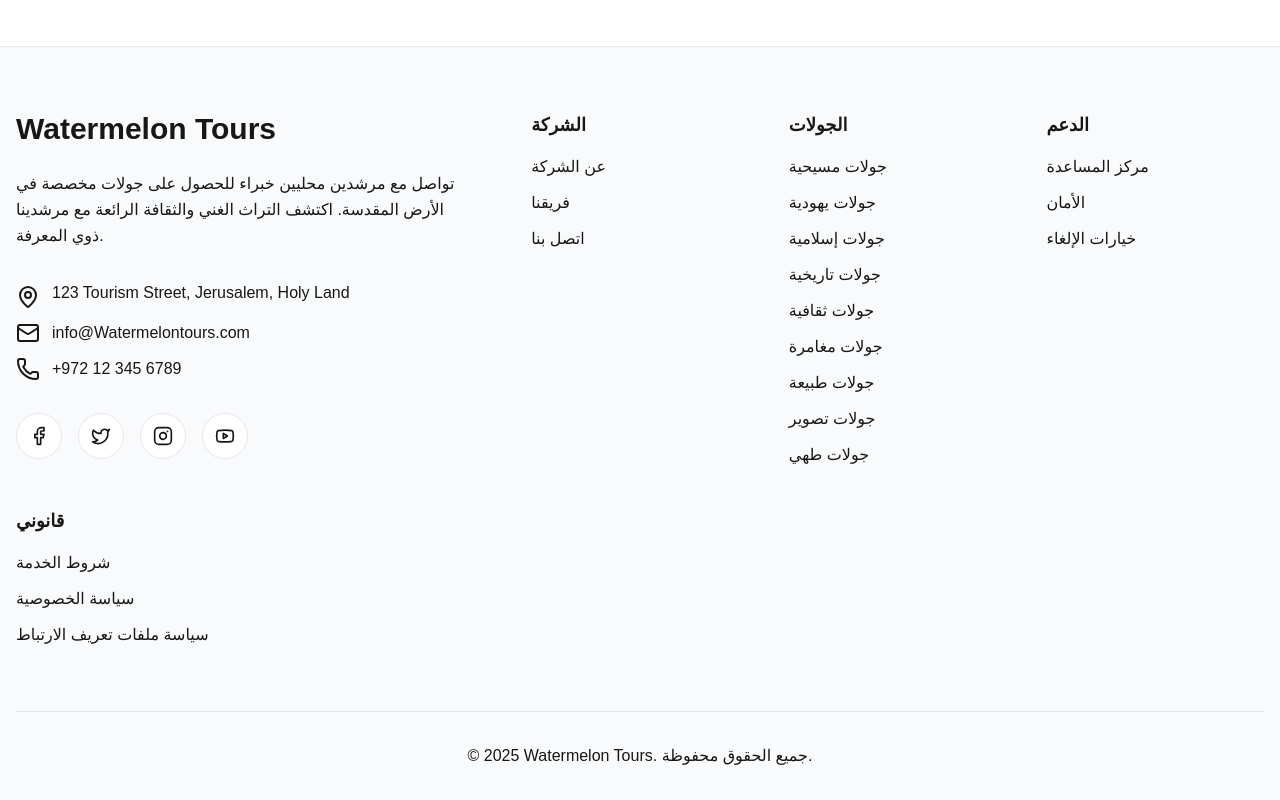
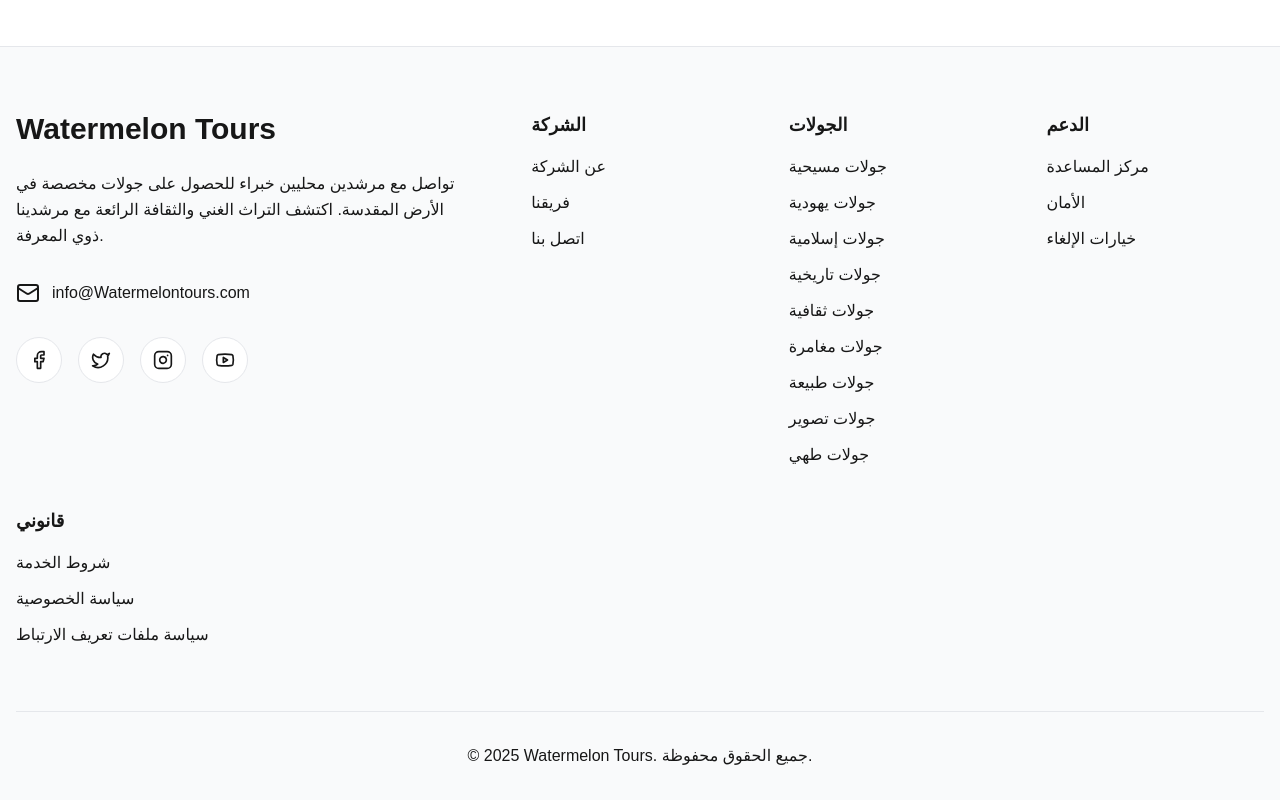
Before and after one commit to shhady/tourminded, a Next.js app: page /1 in a window 1280 px wide. Shown: the part 3650-4450 px from the top of the page. Built offline with nearby package versions, Linux system fonts and the light colour scheme; no server answers; the database is empty.

Commit message:
address, cover

```diff
--- a/components/layout/Footer.js
+++ b/components/layout/Footer.js
@@ -72,24 +72,24 @@
 
             {/* Contact Info */}
             <div className="mt-8 space-y-3">
-              <div className="flex items-start">
+              {/* <div className="flex items-start">
                 <MapPin className="text-primary-500 mt-1 mr-3 flex-shrink-0" />
                 <p className="text-secondary-900">
                   123 Tourism Street, Jerusalem, Holy Land
                 </p>
-              </div>
+              </div> */}
               <div className="flex items-center">
                 <Mail className="text-primary-500 mr-3 flex-shrink-0" />
                 <a href="mailto:info@Watermelontours.com" className="text-secondary-900 hover:text-primary-600 transition-colors">
                   info@Watermelontours.com
                 </a>
               </div>
-              <div className="flex items-center">
+              {/* <div className="flex items-center">
                 <Phone className="text-primary-500 mr-3 flex-shrink-0" />
                 <a href="tel:+972123456789" className="text-secondary-900 hover:text-primary-600 transition-colors">
                   +972 12 345 6789
                 </a>
-              </div>
+              </div> */}
             </div>
 
             {/* Social Media */}
```
